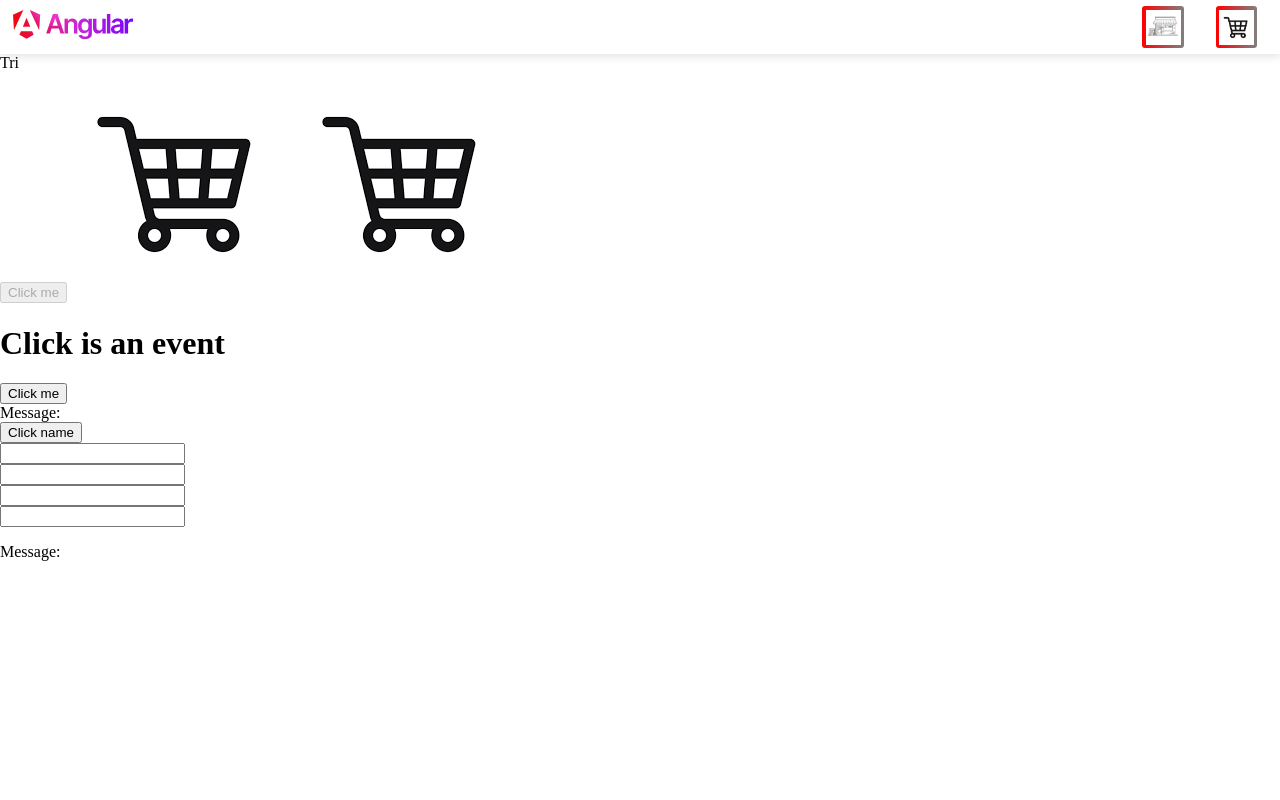
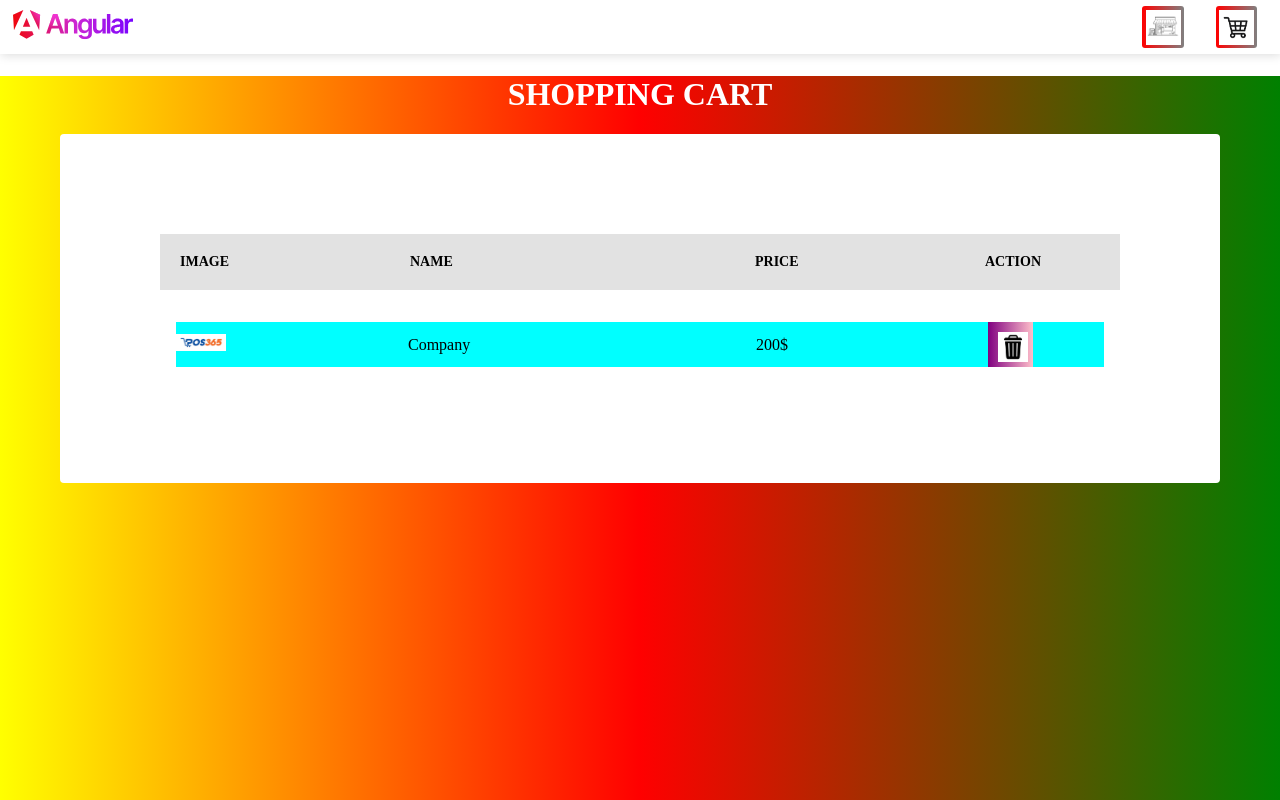
Before and after one commit to nguyenketri/basic-angular-project, an Angular app: page / in a window 1280 px wide. Shown: the top 800 px of the page. Built offline with nearby package versions, Linux system fonts and the light colour scheme.

Commit message:
creat table UL Cart

```diff
--- a/src/app/app.component.css
+++ b/src/app/app.component.css
@@ -1,3 +1,62 @@
 /* .main{
     text-align: center;
 } */
+
+.wrapper-cart{
+    background-image: linear-gradient(to right , yellow, red, green);
+    height: calc(100vh - 70px);
+
+}
+.wrapper-cart h1{
+    text-align: center;
+    text-transform: uppercase;
+    color: #fff;
+}
+
+.group-cart{
+    width: 75%;
+    background: #fff;
+    margin: auto;
+    padding: 100px;
+    border-radius: 4px;
+}
+.header-cart{
+    display: flex;
+    padding: 20px;
+    background: #e2e2e2;
+    text-transform: uppercase;
+    font-size: 14px;
+    font-weight: 600;
+
+}
+.col-1{
+    flex: 1;
+}
+.col-2{
+    flex: 1.5;
+}
+.col-3{
+    flex: 1;
+}
+.col-4{
+    flex: .5;
+}
+.body-cart{
+    display: flex;
+    flex-direction: column;
+    row-gap: 1rem;
+    margin-top: 1rem;
+    padding: 1rem;
+}
+.row-cart{
+    display: flex;
+    align-items: center;
+    background-color: aqua;
+}
+.col-4 .btn-bin{
+    background-image: linear-gradient(to right, purple, pink );
+    text-align: center;
+    padding: 10px;
+    width: 25px;
+    height: 25px;
+}
--- a/src/app/app.component.html
+++ b/src/app/app.component.html
@@ -1,5 +1,36 @@
 <main class="main">
   <header-layout />
+  <!-- Cart UI -->
+  <div class="wrapper-cart">
+    <h1>shopping cart</h1>
+    <div class="group-cart">
+      <div class="header-cart">
+        <div class="col-1">Image</div>
+        <div class="col-2">Name</div>
+        <div class="col-3">Price</div>
+        <div class="col-4">Action</div>
+      </div>
+      <div class="body-cart">
+        <div class="row-cart">
+          <div class="col-1">
+            <img src="assets/images/logo_congty.png" alt="Image" width="50px" />
+          </div>
+          <div class="col-2">Company</div>
+          <div class="col-3">200$</div>
+          <div class="col-4">
+            <div class="btn-bin">
+              <img
+                src="assets/images/bin.jpg"
+                alt="Bin"
+                height="30px"
+                width="30px"
+              />
+            </div>
+          </div>
+        </div>
+      </div>
+    </div>
+  </div>
   <!-- text, property, attribute binding -->
   <div>{{ title.name }}</div>
   <button [disabled]="isDisabled">Click me</button>
@@ -21,5 +52,6 @@
   <!-- Two Way Binding -->
   <input type="text" [(ngModel)]="twoBindingMessage" />
   <p>Message:{{ twoBindingMessage }}</p>
+
   <router-outlet />
 </main>
```
Also changed, not shown: src/assets/images/bin.jpg (added), src/assets/images/logo_congty.png (added).
